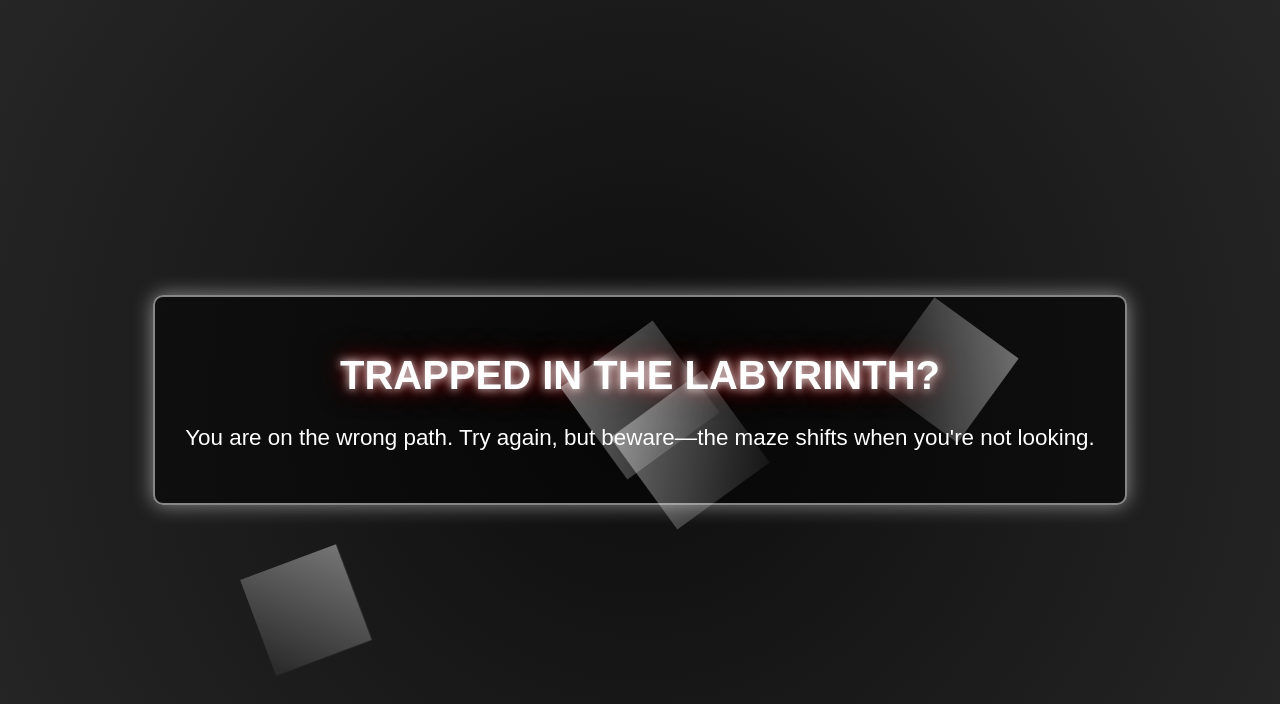
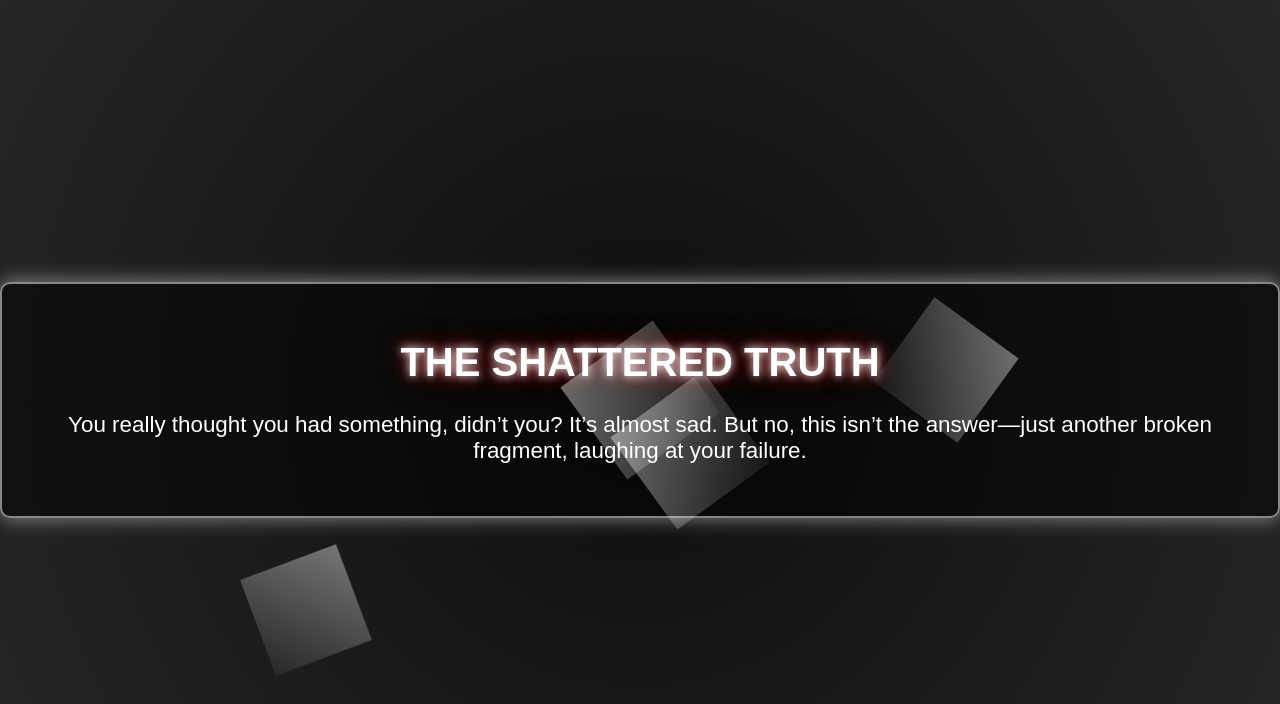
Before and after one commit to omega-mirage/endpoint-hustle, a Flask app: page /LABYRINTH-PATH in a window 1280 px wide. Shown: the top 704 px of the page. Run offline with Flask 3, Linux system fonts and the light colour scheme.

Commit message:
Update laby.html

```diff
--- a/templates/laby.html
+++ b/templates/laby.html
@@ -60,8 +60,8 @@
 </head>
 <body>
     <div class="container">
-        <h1>Trapped in the Labyrinth?</h1>
-        <p>You are on the wrong path. Try again, but beware—the maze shifts when you're not looking.</p>
+        <h1>The Shattered Truth</h1>
+        <p>You really thought you had something, didn’t you? It’s almost sad. But no, this isn’t the answer—just another broken fragment, laughing at your failure.</p>
     </div>
     <div class="illusion"></div>
     <div class="illusion"></div>
```
